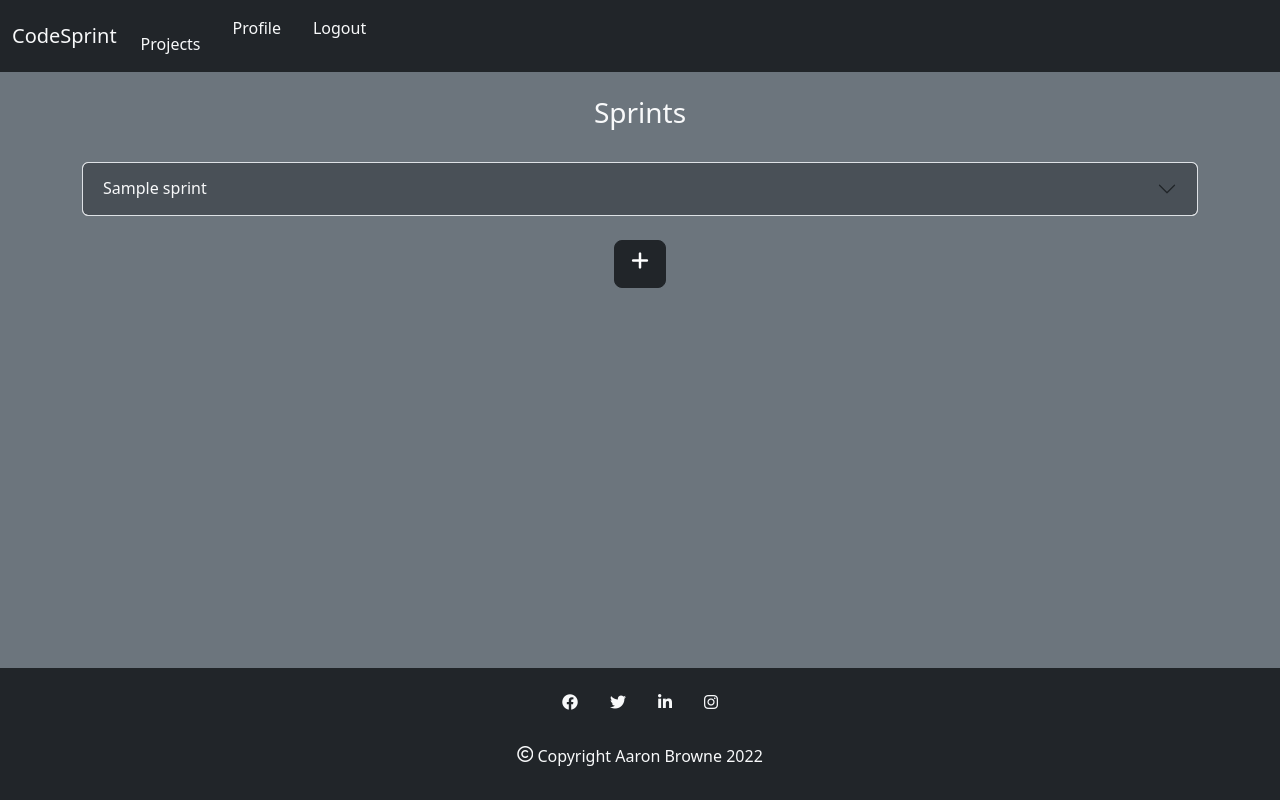
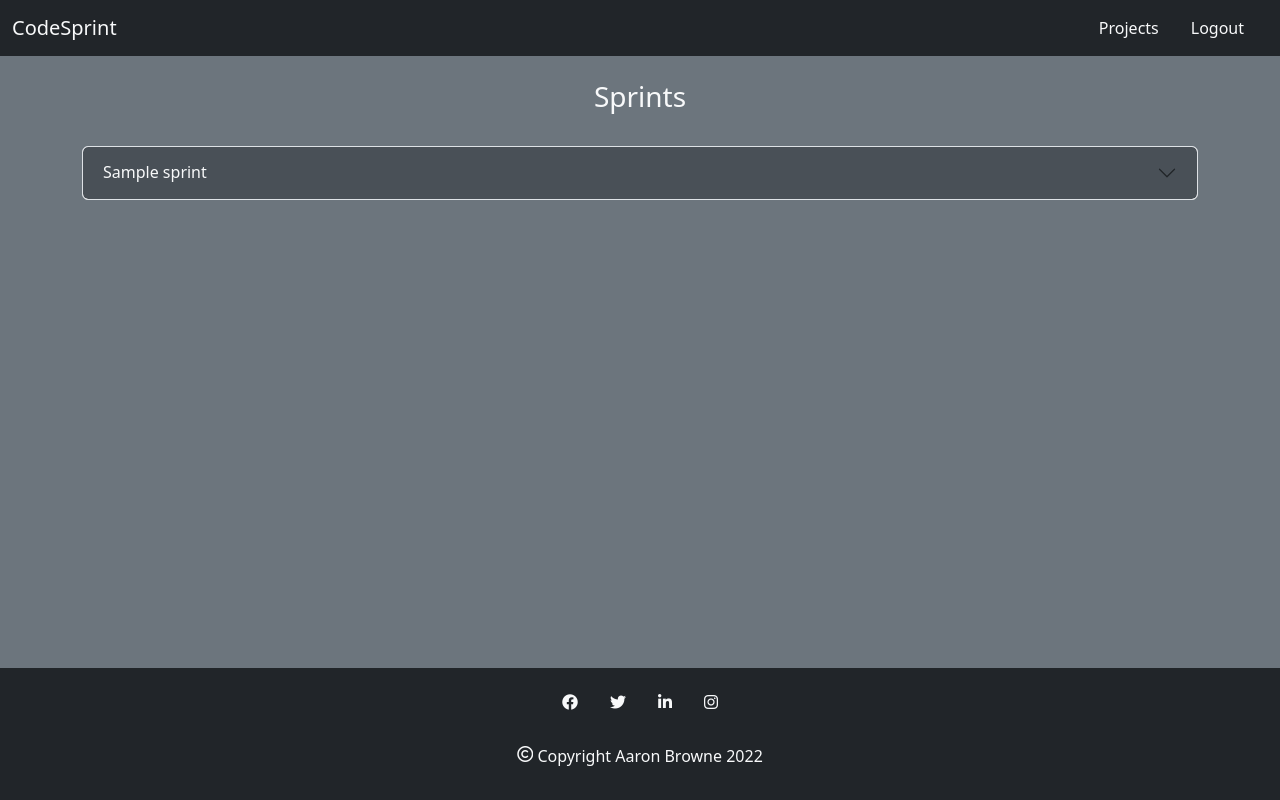
Before and after one commit to browne878/CodeSprint-Portfolio-Project-4, a Django app: a page that uses templates/base.html in a window 1280 px wide. Run offline with Django 3.2, Linux system fonts and the light colour scheme; a user stored in the database is signed in; tables that the repository leaves empty hold one stand-in row (values such as "Sample post"); some libraries are stand-ins or nearby versions.

Commit message:
Add role based permissions to project, case and sprint pages

```diff
--- a/planner/views.py
+++ b/planner/views.py
@@ -1,42 +1,49 @@
 from django.shortcuts import render, redirect
 from .models import Company, Project, Sprint, Case, User_Profile
 from django.contrib.auth.models import User
+from django.contrib.auth.decorators import login_required
 
 
-# Pages
+@login_required
 def projects(request):
+    user = User_Profile.objects.get(user_id=request.user)
+    print(user.role)
     projects = Project.objects.filter(
         company=User_Profile.objects.get(user_id=request.user).company_id)
     context = {
+        'role': user.role,
         'projects': {}
     }
     for project in projects:
-        try:
-            context['projects'][project.name] = Sprint.objects.filter(
-                project=project)
-        except Sprint.DoesNotExist:
-            context['projects'][project.name] = 'No Sprints Found'
+        context['projects'][project.name] = Sprint.objects.filter(
+            project=project)
     return render(request, 'planner/projects.html', context)
 
 
+@login_required
 def new_project(request):
     if request.method == 'POST':
         name = request.POST.get('name')
         user = User.objects.get(username=request.user)
+        user_profile = User_Profile.objects.get(user_id=user)
+        if not user_profile.company_id:
+            print('test')
+            return redirect('create-company')
         company = Company.objects.get(owner=user)
         Project.objects.create(name=name, company=company)
-        user_profile = User_Profile.objects.get(user_id=user)
         user_profile.role = User_Profile.Role.ADMIN
         user_profile.save()
     return redirect('projects')
 
 
+@login_required
 def sprints(request, project):
-    company = User_Profile.objects.get(user_id=request.user).company_id
+    user = User_Profile.objects.get(user_id=request.user)
     project = Project.objects.get(
-        company=company)
+        name=project)
     sprints = Sprint.objects.filter(project=project)
     context = {
+        'role': user.role,
         'sprints': {}
     }
     for sprint in sprints:
@@ -44,11 +51,13 @@ def sprints(request, project):
             context['sprints'][sprint.name] = Case.objects.filter(
                 sprint=sprint
             )
+            print(context['sprints'][sprint.name])
         except Case.DoesNotExist:
             context['sprints'][sprint.name] = 'No Cases Found'
     return render(request, 'planner/sprints.html', context)
 
 
+@login_required
 def new_sprint(request, project):
     if request.method == 'POST':
         Sprint.objects.create(
@@ -65,15 +74,19 @@ def new_sprint(request, project):
     return redirect('sprints', project)
 
 
+@login_required
 def cases(request, sprint):
+    user = User_Profile.objects.get(user_id=request.user)
     current_sprint = Sprint.objects.get(name=sprint)
     cases = Case.objects.filter(sprint=current_sprint)
     context = {
+        'role': user.role,
         'cases': cases
     }
     return render(request, 'planner/cases.html', context)
 
 
+@login_required
 def new_case(request, sprint):
     if request.method == 'POST':
         Case.objects.create(
@@ -87,6 +100,7 @@ def new_case(request, sprint):
     return redirect('cases', sprint)
 
 
+@login_required
 def edit_case(request, sprint, case):
     print(request.method)
     if request.method == 'POST':
@@ -100,6 +114,7 @@ def edit_case(request, sprint, case):
     return redirect('cases', sprint)
 
 
+@login_required
 def delete_case(request, sprint, case):
     print(request.method)
     if request.method == 'POST':
@@ -107,10 +122,12 @@ def delete_case(request, sprint, case):
     return redirect('cases', sprint)
 
 
+@login_required
 def create_profile(request):
     return render(request, 'planner/create_profile.html')
 
 
+@login_required
 def new_profile(request):
     if request.method == 'POST':
         first_name = request.POST.get('fname')
@@ -129,10 +146,12 @@ def new_profile(request):
     return render(request, 'planner/create_profile.html')
 
 
+@login_required
 def create_company(request):
     return render(request, 'planner/create_company.html')
 
 
+@login_required
 def new_company(request):
     if request.method == 'POST':
         name = request.POST.get('name')
--- a/static/css/style.css
+++ b/static/css/style.css
@@ -5,7 +5,7 @@
 }
 
 .content {
-    height: 81vh
+    height: 81vh;
 }
 
 .vertical-center {
@@ -18,6 +18,12 @@
 
 .bg-dark-gray {
     background-color: #495057;
+}
+
+/* Nav Bar */
+
+.top-margin  {
+    margin-top: 30px;
 }
 
 /* Login Page */
@@ -43,4 +49,13 @@ p {
 /* Media Queries */
 
 @media screen and (min-height: 990px) {
+    .content {
+        height: 90vh
+    }
 }
+
+@media screen and (min-width: 992px) {
+    .top-margin  {
+        margin-top: 0px;
+    }
+}
--- a/static/js/script.js
+++ b/static/js/script.js
@@ -57,6 +57,7 @@ document.addEventListener('DOMContentLoaded', () => {
         }
     }
 
+    if (role !== 'client') {
         if (window.location.href.split('/').includes('cases')) {
             const caseRows = document.getElementsByClassName('case-row');
             const buttons = document.getElementsByClassName('toggle-edit-case');
@@ -78,4 +79,5 @@ document.addEventListener('DOMContentLoaded', () => {
             }
 
         }
+    }
 });
--- a/templates/base.html
+++ b/templates/base.html
@@ -10,6 +10,10 @@
     <meta name="description" content="Agile sprint planner for software development projects">
     <meta name="keywords" content="agile, software development, coding, planner, sprint">
 
+    <script>
+        var user = '{{ user }}';
+        var role = '{{ role }}';
+    </script>
     <script src="https://ajax.googleapis.com/ajax/libs/jquery/3.6.0/jquery.min.js"></script>
     <link href="https://cdn.jsdelivr.net/npm/bootstrap@5.2.0-beta1/dist/css/bootstrap.min.css" rel="stylesheet"
         integrity="sha384-0evHe/X+R7YkIZDRvuzKMRqM+OrBnVFBL6DOitfPri4tjfHxaWutUpFmBp4vmVor" crossorigin="anonymous">
@@ -26,22 +30,16 @@
     <nav class="navbar navbar-expand-lg bg-dark">
         <div class="container-fluid">
             <a class="text-light navbar-brand" href="#">CodeSprint</a>
-            <button class="bg-light navbar-toggler" type="button" data-bs-toggle="collapse"
-                data-bs-target="#navbarSupportedContent" aria-controls="navbarSupportedContent" aria-expanded="false"
-                aria-label="Toggle navigation">
+            <button class="bg-light navbar-toggler" type="button" data-bs-toggle="collapse" data-bs-target="#nav"
+                aria-controls="Navbar" aria-expanded="false" aria-label="Toggle navigation">
                 <span class="navbar-toggler-icon"></span>
             </button>
-            <div class="collapse navbar-collapse" id="navbarSupportedContent">
-                <ul class="navbar-nav mb-2 mb-lg-0">
-                    <li class="nav-item ms-auto me-3 mt-3">
-                        <a class="text-light nav-link active" aria-current="page"
-                            href="{% url 'projects' %}">Projects</a>
+            <div class="collapse navbar-collapse" id="nav">
+                <ul class="navbar-nav mb-2 mb-lg-0 ms-auto">
+                    {% if user.is_authenticated %}
+                    <li class="nav-item ms-auto me-3 top-margin">
+                        <a class="text-light nav-link" href="{% url 'projects' %}">Projects</a>
                     </li>
-                    <li class="nav-item ms-auto me-3">
-                        <a class="text-light nav-link" href="#">Profile</a>
-                    </li>
-                    </li>
-                    {% if user.is_authenticated %}
                     <li class="nav-item  ms-auto me-3">
                         <a class="text-light nav-link" href="{% url 'account_logout' %}">Logout</a>
                     </li>
--- a/templates/planner/cases.html
+++ b/templates/planner/cases.html
@@ -172,12 +172,14 @@
 
 
     <div>
+        {% if role != 'client' %}
         <div class="justify-content-center">
             <button type="button" class="btn btn-dark btn-lg toggle-new-case mt-4" data-toggle="modal"
                 data-target="#new-case">
                 <i class="fa-solid fa-plus"></i>
             </button>
         </div>
+        {% endif %}
 
         <div class="modal fade" id="new-case" tabindex="-1" role="dialog" aria-labelledby="exampleModalCenterTitle"
             aria-hidden="true">
--- a/templates/planner/sprints.html
+++ b/templates/planner/sprints.html
@@ -22,11 +22,7 @@
                 <div class="accordion-body bg-dark text-light">
                     {% if value.count == 0 %}
                         <p>No Cases Found</p>
-                    {% elif value.count == 1 %}
-                    <p>
-                        {{ value.title }}
-                    </p>
-                    {% elif value.count > 1 %}
+                    {% else %}
                         {% for case in value %}
                             <p class="p-1 m-1">
                                 {{ case.title }}
@@ -43,10 +39,18 @@
         </div>
         {% endfor %}
     </div>
+
+    {% if role == 'developer' %}
     <button type="button" class="btn btn-dark btn-lg toggle-new-sprint mt-4" data-toggle="modal"
         data-target="#new-sprint">
         <i class="fa-solid fa-plus"></i>
     </button>
+    {% elif role == 'admin' %}
+    <button type="button" class="btn btn-dark btn-lg toggle-new-sprint mt-4" data-toggle="modal"
+        data-target="#new-sprint">
+        <i class="fa-solid fa-plus"></i>
+    </button>
+    {% endif %}
 
     <div class="modal fade" id="new-sprint" tabindex="-1" role="dialog" aria-labelledby="exampleModalCenterTitle"
         aria-hidden="true">
```
Also changed, not shown: templates/planner/projects.html (+7 -4 lines). Lines whose indentation alone changed are shown as unchanged.
